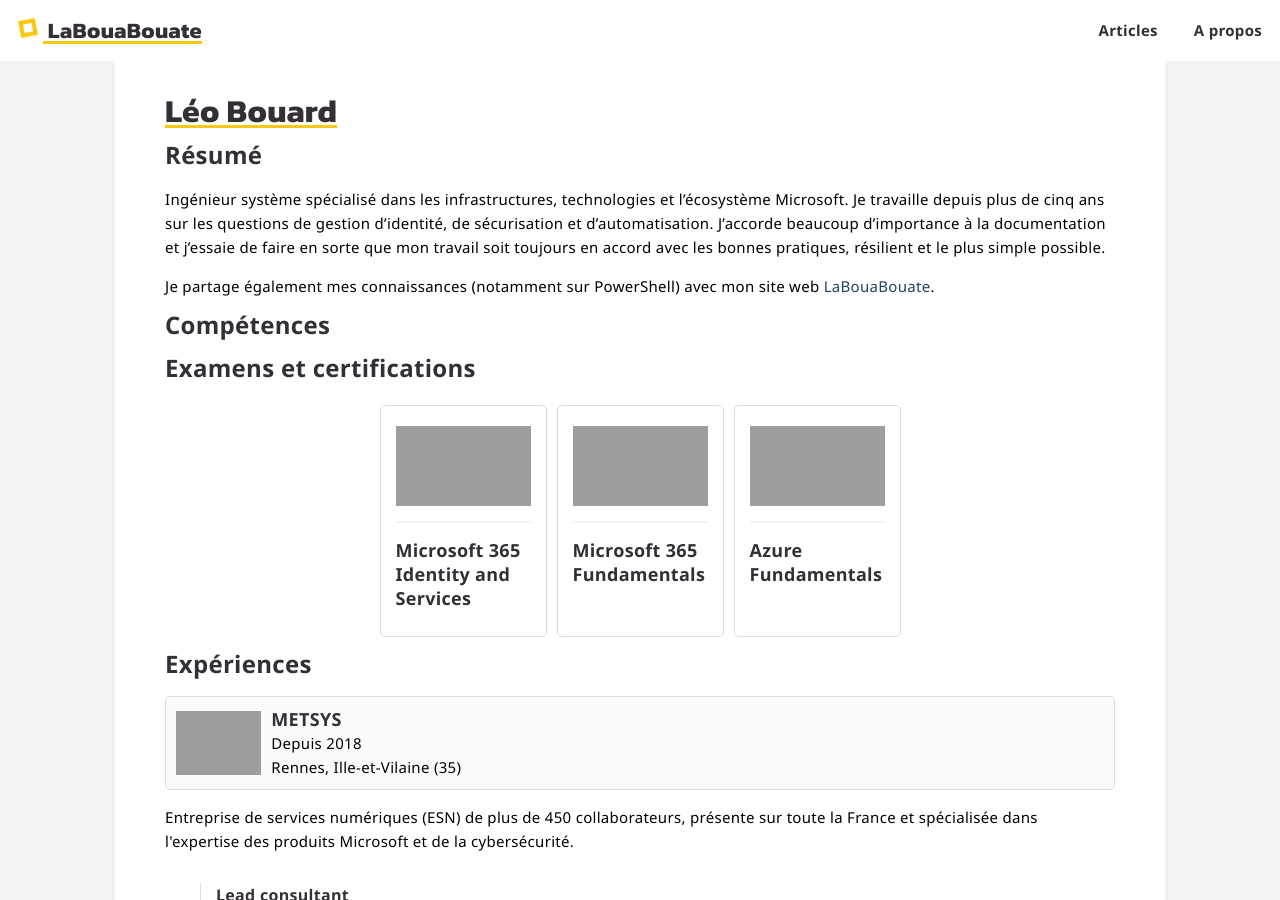
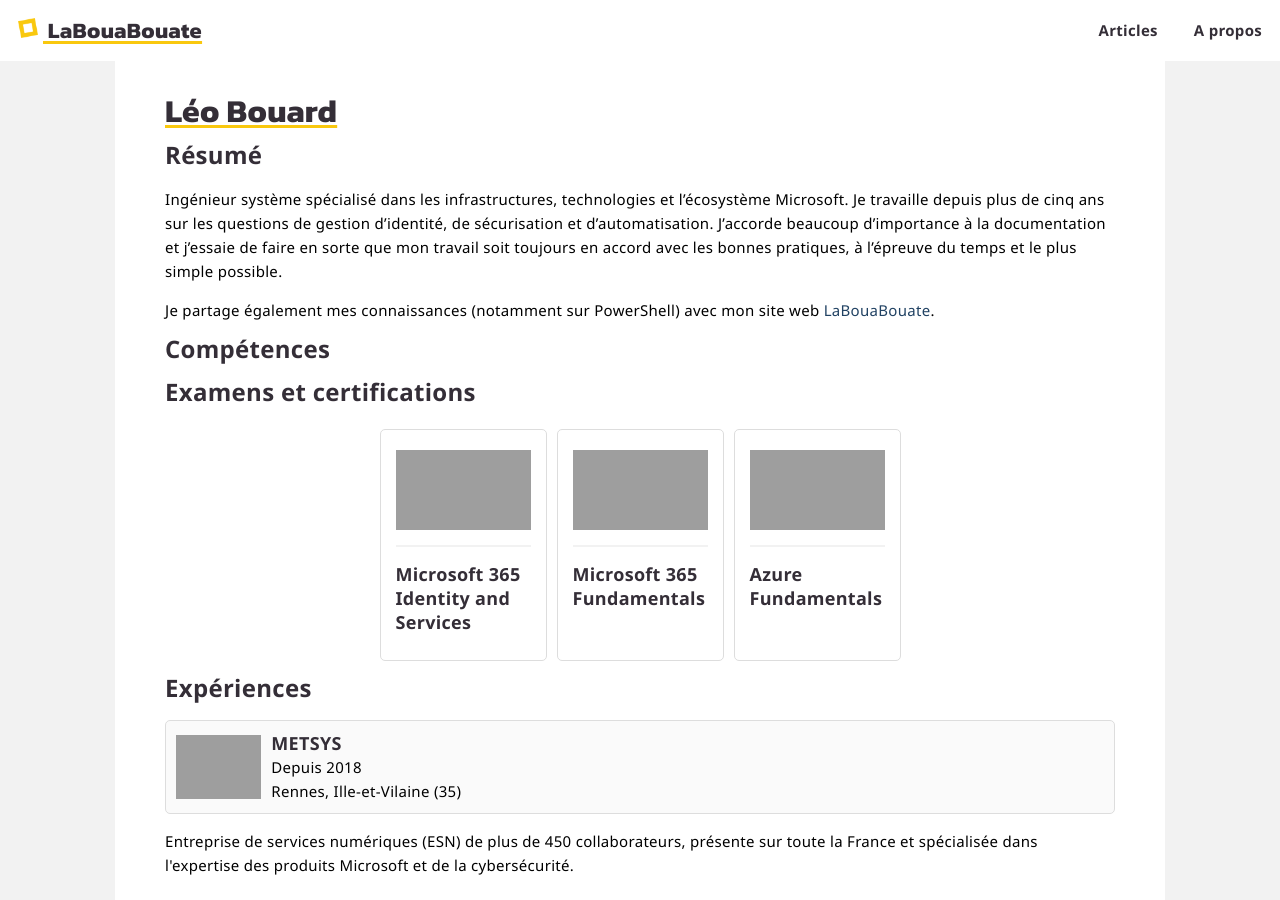
Before and after one commit to leobouard/leobouard.github.io, a Jekyll site: the page built from cv.md, in a window 1280 px wide and 900 px high, cut to the strip 0-900 px from the top of the window. Built offline with Jekyll 4.4.1, drawn with Linux system fonts in a browser that asks for light colours; some web fonts are replaced; grey boxes are pictures that could not be loaded.

Commit message:
Update cv.md

```diff
--- a/cv.md
+++ b/cv.md
@@ -9,7 +9,7 @@
 
 ## Résumé
 
-Ingénieur système spécialisé dans les infrastructures, technologies et l'écosystème Microsoft. Je travaille depuis plus de cinq ans sur les questions de gestion d'identité, de sécurisation et d'automatisation. J'accorde beaucoup d'importance à la documentation et j'essaie de faire en sorte que mon travail soit toujours en accord avec les bonnes pratiques, résilient et le plus simple possible.
+Ingénieur système spécialisé dans les infrastructures, technologies et l'écosystème Microsoft. Je travaille depuis plus de cinq ans sur les questions de gestion d'identité, de sécurisation et d'automatisation. J'accorde beaucoup d'importance à la documentation et j'essaie de faire en sorte que mon travail soit toujours en accord avec les bonnes pratiques, à l'épreuve du temps et le plus simple possible.
 
 Je partage également mes connaissances (notamment sur PowerShell) avec mon site web [LaBouaBouate](https://www.labouabouate.fr).
 
```
